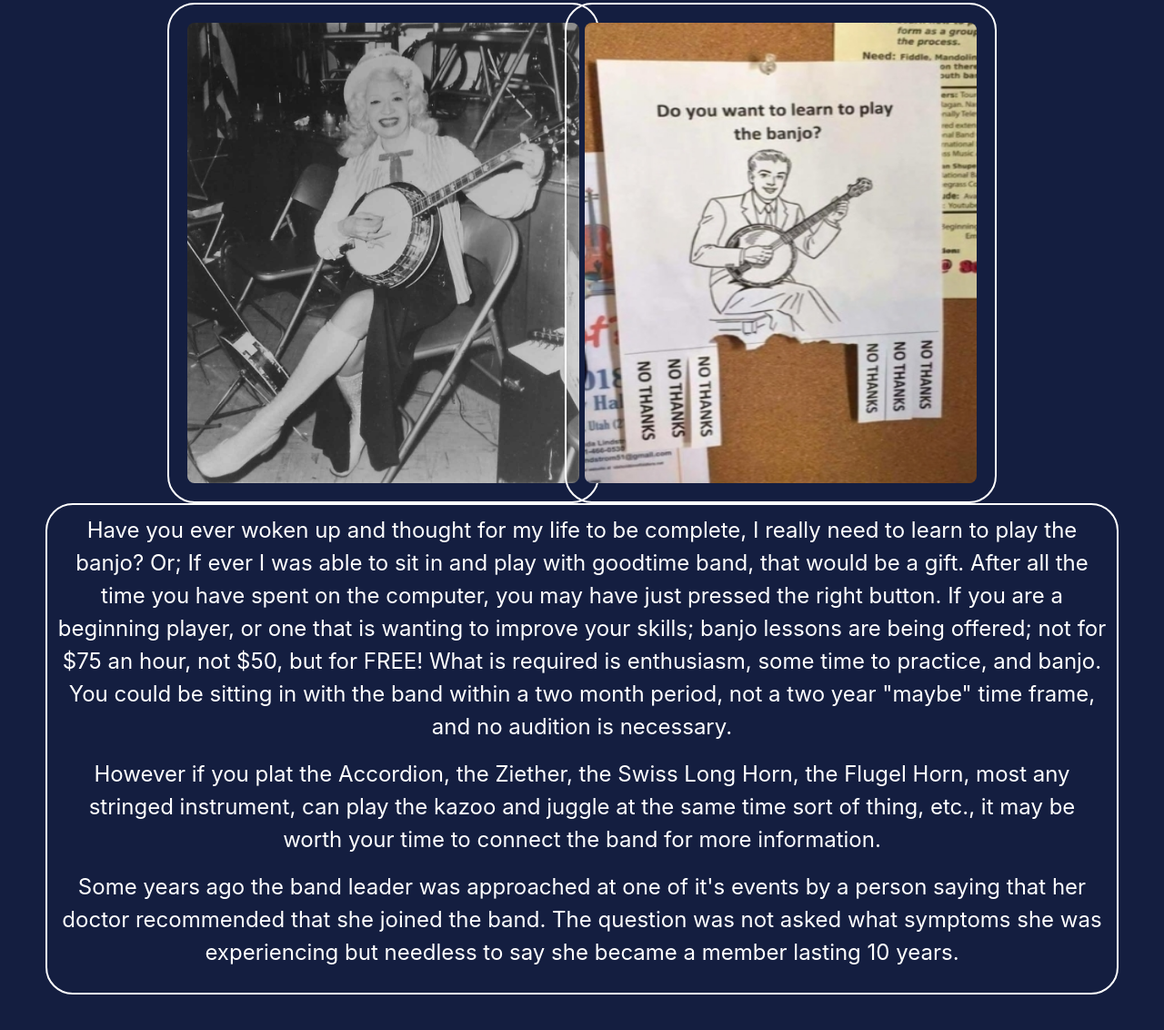
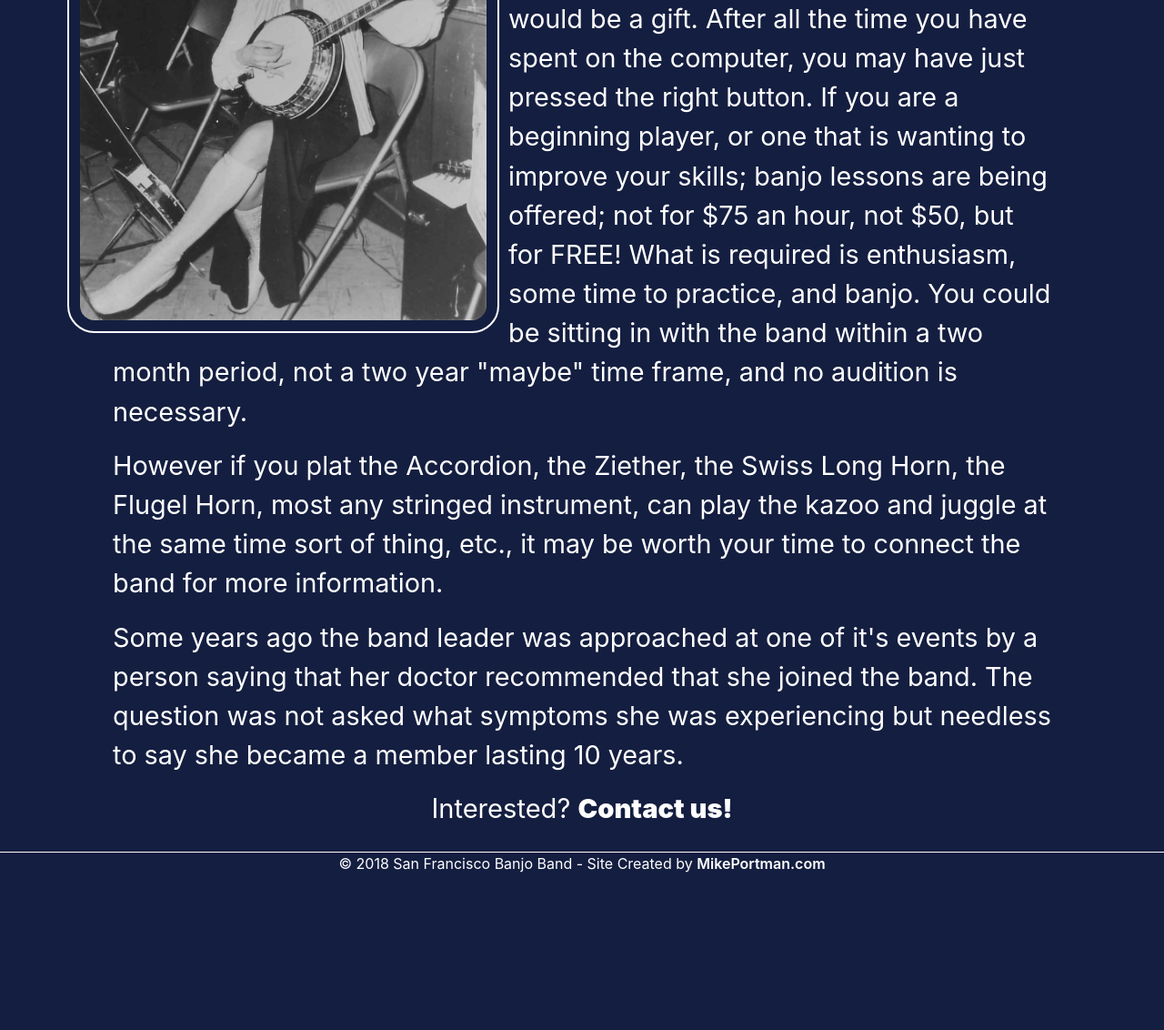
Before and after one commit to MikayP/sfbanjo, a plain HTML site: page jointheband.html in a window 1280 px wide. Shown: the part 282-1414 px from the top of the page at 91% size. After the commit the page ends 1243 px from the top, so only its background shows below. Drawn offline with nearby package versions, Linux system fonts and the light colour scheme; a web font is replaced by a local one.

Commit message:
Footers, text floats, contacts updated

```diff
--- a/jointheband.html
+++ b/jointheband.html
@@ -31,32 +31,35 @@
   </div>
 </nav>
 <div class="fader">
- <h1 class="newsHeader pt-4">Join the Band</h1>
+<!-- <h1 class="newsHeader pt-4">Join the Band</h1>-->
 
 
-  <div class="row justify-content-center">
-    <div class="col-sm-12 -6 col-md-4 d-flex justify-content-center order-sm-1 order-md-1">
-         <img src="images/daisy.jpg" class="img-fluid joinus " alt="Responsive image">
-    </div>
+<!--  <div class="row justify-content-center pt-4">-->
+<!--    <div class="col-sm-12 -6 col-md-4 d-flex justify-content-center order-sm-1 order-md-1">-->
+    <div class="joincontainer pb-4">
+         <img src="images/daisy.jpg" class="joinus " alt="">
+<!--    </div>-->
 
+<!--
     <div class="col-sm-12 col-md-4 d-flex justify-content-center order-sm-3 order-md-2">
     <img src="images/joinbanjo.jpeg" class="img-fluid joinus ">
     </div>
+-->
 
-    <div class=" col-sm-12  justify-content-center order-sm-2 order-md-3">
-              <div class="history joinText">
+<!--    <div class=" col-sm-12  justify-content-center order-sm-2 order-md-3">-->
+              <div class=" joinText">
              <p class="aboutP">Have you ever woken up and thought for my life to be complete, I really need to learn to play the banjo? Or; If ever I was able to sit in and play with goodtime band, that would be a gift. After all the time you have spent on the computer, you may have just pressed the right button. If you are a beginning player, or one that is wanting to improve your skills; banjo lessons are being offered; not for $75 an hour, not $50, but for FREE! What is required is enthusiasm, some time to practice, and banjo. You could be sitting in with the band within a two month period, not a two year "maybe" time frame, and no audition is necessary.</p>
         <p class="aboutP">However if you plat the Accordion, the Ziether, the Swiss Long Horn, the Flugel Horn, most any stringed instrument, can play the kazoo and juggle at the same time sort of thing, etc., it may be worth your time to connect the band for more information. </p>
         <p class="aboutP"> Some years ago the band leader was approached at one of it's events by a person saying that her doctor recommended that she joined the band. The question was not asked what symptoms she was experiencing but needless to say she became a member lasting 10 years.</p>
+        <p class="contactP">Interested? <a href="contact.html" class="contactLink">Contact us!</a></p>
     </div>
      </div>
- </div>
+     </div>
+<!-- </div>-->
 
 
-        <div class="container pt-5">
+               <footer>	<span>&copy; 2018 San Francisco Banjo Band -</span> <span>Site Created by <a href="www.mikeportman.com">MikePortman.com</a></span></footer>
 
-    </div>
-    </div>
                     <script
           src="https://code.jquery.com/jquery-3.3.1.min.js"
           integrity="sha256-FgpCb/KJQlLNfOu91ta32o/NMZxltwRo8QtmkMRdAu8="
--- a/styles.css
+++ b/styles.css
@@ -1,71 +1,84 @@
 body{
     background-color: #141e40;
+    min-height: 100vh;
+    height:100%;
+    position: relative;
+}
 
+footer{
+    text-align: center;
+        color:white;
+ border-top:solid white 1px;
+    position: absolute;
+    left: 0 ; right: 0; bottom: 0;
 }
 
 
+footer a{
+    color:white;
+    font-weight: 600;
+}
 /*navbar*/
-.fader{
-    display:none;
+.fader {
+    display: none;
 }
 
-.topheader{
-    position:relative;
+.topheader {
+    position: relative;
     background-color: #141e40;
 }
 
-.headertext{
+.headertext {
     font-family: 'Yellowtail', cursive;
-color:white;
+    color: white;
     text-shadow: 2px 2px 5px #000;
-font-size:3em;
-    margin-right:200px
-
+    font-size: 3em;
+    margin-right: 200px
 }
 
-.newsHeader{
+.newsHeader {
     font-family: 'Amaranth', sans-serif;
-    color:white;
+    color: white;
     text-align: center;
-        font-size:4rem;
+    font-size: 4rem;
     text-shadow: 2px 2px 5px #000;
 }
 
-.navtext{
-    font-size:2.3em;
-margin-right:35px;
+.navtext {
+    font-size: 2.3em;
+    margin-right: 35px;
 
 
     font-family: 'Amaranth', sans-serif;
     text-shadow: 2px 2px 5px #000000;
-    color:white;
+    color: white;
 }
 
-.head1{
-    font-size:3em;
+.head1 {
+    font-size: 3em;
 }
 
-.head2{
-    font-size:1.6em;
+.head2 {
+    font-size: 1.6em;
 
 }
 
 .links {
     text-align: center;
-    color:white;
-    margin:0 auto;
-    font-size:1.3rem;
+    color: white;
+    margin: 0 auto;
+    font-size: 1.3rem;
     padding-bottom: 15px;
 }
 
 
 
-.mainImage{
+.mainImage {
 
-  width: auto ;
-  max-width: 100% ;
-  height: auto ;
-  object-fit:scale-down;
+    width: auto;
+    max-width: 100%;
+    height: auto;
+    object-fit: scale-down;
 
 
 }
@@ -74,211 +87,241 @@ margin-right:35px;
 /* About*/
 
 
-.slidePhotos{
-    filter:grayscale(100);
-    width:252px;
-    height:172px;
+.slidePhotos {
+    filter: grayscale(100);
+    width: 252px;
+    height: 172px;
     object-fit: fill;
-    margin:2px;
+    margin: 2px;
     border: solid white 1px;
-    transition:.5s;
+    transition: .5s;
 }
 
-.slidePhotos:hover{
-    filter:grayscale(0);
+.slidePhotos:hover {
+    filter: grayscale(0);
     transform: scale(1.1);
 }
 
-.aboutText{
-  border-radius:30px;
-    padding:20px;
-  border: solid white 2px;
+.aboutText {
+    border-radius: 30px;
+    padding: 20px;
+/*    border: solid white 2px;*/
 
 }
-.history{
+
+.history {
     text-align: center;
-    color:white;
-    height:100%;
-    font-size:1.3em;
+    color: white;
+    height: 100%;
+    font-size: 1.3em;
 }
 
-.text{
+.text {
     padding-top: 40px;
     text-align: center;
-    color:white;
+    color: white;
 }
 
-.aboutP{
-        font-size:1.5rem;
+.aboutP {
+    font-size: 1.5rem;
 }
 
 
 /*Media Page*/
 
-.modalsize{
-    width:1055px;
+.modalsize {
+    width: 1055px;
 }
 
-.modal-title{
-    margin:0 auto;
-    width:100%;
-    color:white;
+.modal-title {
+    margin: 0 auto;
+    width: 100%;
+    color: white;
     text-align: center
 }
-.modalBackground{
-    background-color:black;
+
+.modalBackground {
+    background-color: black;
 
 }
 
-xbutton{
-    color:white;
+xbutton {
+    color: white;
 }
 
-.music{
+.music {
     text-align: center;
-    padding:20px;
+    padding: 20px;
 }
+
 /*schedule page*/
 
-.malloys{
-    width:100%;
-    height:auto;
+.malloys {
+    width: 100%;
+    height: auto;
     max-width: 500px;
     padding: 20px;
-   margin:0 auto;
-    border:solid white 1px;
+    margin: 0 auto;
+    border: solid white 1px;
 }
-.mallLink{
-    color:white;
+
+.mallLink {
+    color: white;
     text-align: center;
-     border:solid white 2px;
-    width:30%;
-    margin:10px auto;
-    padding:5px;
+    border: solid white 2px;
+    width: 30%;
+    margin: 10px auto;
+    padding: 5px;
     border-radius: 8px;
 }
 
-.mallLink:link, .mallLink:visited{
+.mallLink:link,
+.mallLink:visited {
     text-decoration: none;
-    color:white;
+    color: white;
 }
 
 
-.mallLink:hover, .mallLink:active{
-    background-color:#e03a3a;
+.mallLink:hover,
+.mallLink:active {
+    background-color: #e03a3a;
     text-decoration: underline;
 }
 
 
-.malltext{
-    color:white;
+.malltext {
+    color: white;
     text-align: center;
-    font-size:1.8em;
+    font-size: 1.8em;
 
 }
-.heads{
-    color:white;
+
+.heads {
+    color: white;
     text-align: center;
     font-size: 2.5em;
 
 }
 
-.malloysMap{
-    height:50%;
+.malloysMap {
+    height: 50%;
 }
 
-.malloysText{
+.malloysText {
     position: relative;
     top: 50%;
     transform: translateY(-50%);
 }
 
 
-.map{
-    margin:0 auto;
+.map {
+    margin: 0 auto;
 }
 
-.molloyscont{
-    width:95%;
-    margin:0 auto;
+.molloyscont {
+    width: 95%;
+    margin: 0 auto;
 }
 
-.mallArticle{
-    width:auto;
-    height:450px;
+.mallArticle {
+    width: auto;
+    height: 450px;
     padding: 20px;
     border-radius: 8px;
-      border:solid white 2px;
+    border: solid white 2px;
 }
 
 /*contact*/
 
-li{
+li {
     list-style-type: none;
     padding-bottom: 15px;
 }
 
-.form-group{
+.form-group {
     margin: 0 auto;
     text-align: center;
-    width:50%
-
+    width: 50%
 }
 
-.formLabel{
-    color:white;
+.formLabel {
+    color: white;
     font-family: 'Yellowtail', cursive;
-    font-size:2em;
+    font-size: 2em;
 }
 
-.button{
+.button {
     margin: 0 auto;
-    width:80%;
+    width: 80%;
     text-align: center;
 }
 
-.buttonbackground{
-    background-color:white;
-    color:black;
-    width:180px;
+.buttonbackground {
+    background-color: white;
+    color: black;
+    width: 180px;
     border-radius: 8px;
 }
 
-.buttonbackground:hover, .buttonbackground:active{
-    background-color:#e03a3a;
+.buttonbackground:hover,
+.buttonbackground:active {
+    background-color: #e03a3a;
 }
 
-.captcha{
-padding:20px;
+.captcha {
+    padding: 20px;
 }
 
 
 /*Join Band*/
 
-.joinus{
-  border-radius:30px;
-    padding:20px;
-  border: solid white 2px;
-    max-height:550px;
-    min-width: 475px;
-    margin:0;
-}
-
-
-.joinwidth{
-    width:100%;
-}
-.joinText{
-  border-radius:30px;
-    padding:10px;
-  border: solid white 2px;
+.joincontainer {
+    width: 90%;
+    margin: 0 auto;
 
 }
 
+.joinus {
+    border-radius: 30px;
+    padding: 20px;
+    border: solid white 2px;
+    max-height: 550px;
+    min-width: 475px;
+}
+
+.joinText {
+    border-radius: 30px;
+    padding: 10px;
+/*    border: solid white 2px;*/
+    color:white;
+    font-size:1.3em;
+}
+
+.contactP{
+    text-align: center;
+        color:white;
+    text-decoration: none;
+    font-size:1.4em;
+}
+
+.contactLink{
+    font-weight: 1000;
+    color:white;
+}
+
+.contactLink:hover{
+    text-decoration: none;
+}
+
+.contactP
 /*Media Page*/
 
-.mcont span{
-padding:15px;
+.mcont span {
+    padding: 15px;
+}
+
+iframe{
+    margin:5px;
 }
 
 
@@ -305,51 +348,80 @@ padding:15px;
 */
 
 
-@media screen and (min-width:992px){
-    .headertext{
-        margin-right:50px;
+@media screen and (min-width:992px) {
+    .headertext {
+        margin-right: 50px;
 
     }
-     .indexheader{
-          padding: 50px;
+
+    .indexheader {
+        padding: 20px;
+    }
+
+    .joincontainer {
+
+
+    }
+
+    .joinus {
+        float: left;
+    padding:12px;
+    margin: 0 10px 3px;
+
+    }
+
+    .aboutP{
+           font-size:1.8rem;
     }
 }
 
-@media screen and (max-width:991px){
-    .mallArticle{
+@media screen and (max-width:991px) {
+    .mallArticle {
         margin-bottom: 25px;
     }
-    .topheader{
-        width:100%;
+
+    .topheader {
+        width: 100%;
         border-bottom: solid white 2px;
     }
-    .navbar-nav{
-        width:65%;
+
+    .navbar-nav {
+        width: 65%;
     }
-   .navbar-nav, .navtext{
+
+    .navbar-nav,
+    .navtext {
         text-align: center;
         padding: 15px;
-       margin:0 auto;
+        margin: 0 auto;
     }
 
-    .navtext{
-        width:100%;
+    .navtext {
+        width: 100%;
     }
 
-    .headertext{
-        margin:0 auto;
+    .headertext {
+        margin: 0 auto;
 
     }
-    :not(:last-child).navtext {border-bottom: solid white 2px;
+
+    .joincontainer{
+        text-align: center;
+    }
+    :not(:last-child).navtext {
+        border-bottom: solid white 2px;
     }
 
 }
-@media screen and (max-width:1280px){
-.joinText{
-margin-left:50px;
-    margin-right:50px;
+
+@media screen and (max-width:1280px) {
+    .joinText {
+        margin-left: 50px;
+        margin-right: 50px;
+
     }
-    .indexheader{
-          padding: 50px;
+
+    .indexheader {
+        padding: 20px;
     }
 }
```
Also changed, not shown: about.html (+9 -5 lines), contact.html (+11 -5 lines), media.html (+9 -8 lines), schedule.html (+5 -1 lines). Lines whose indentation alone changed are shown as unchanged.
